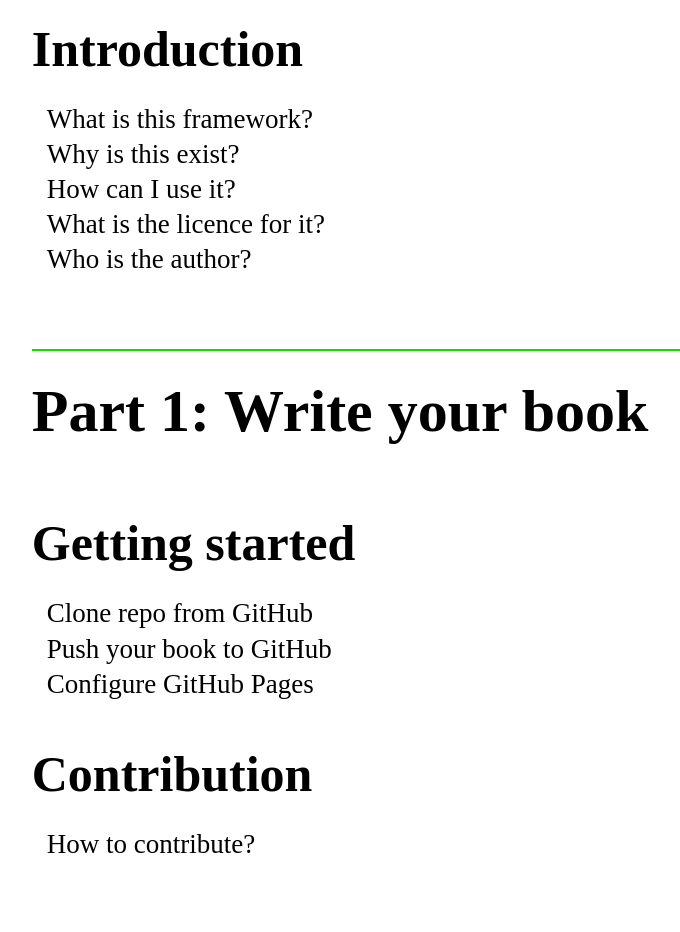
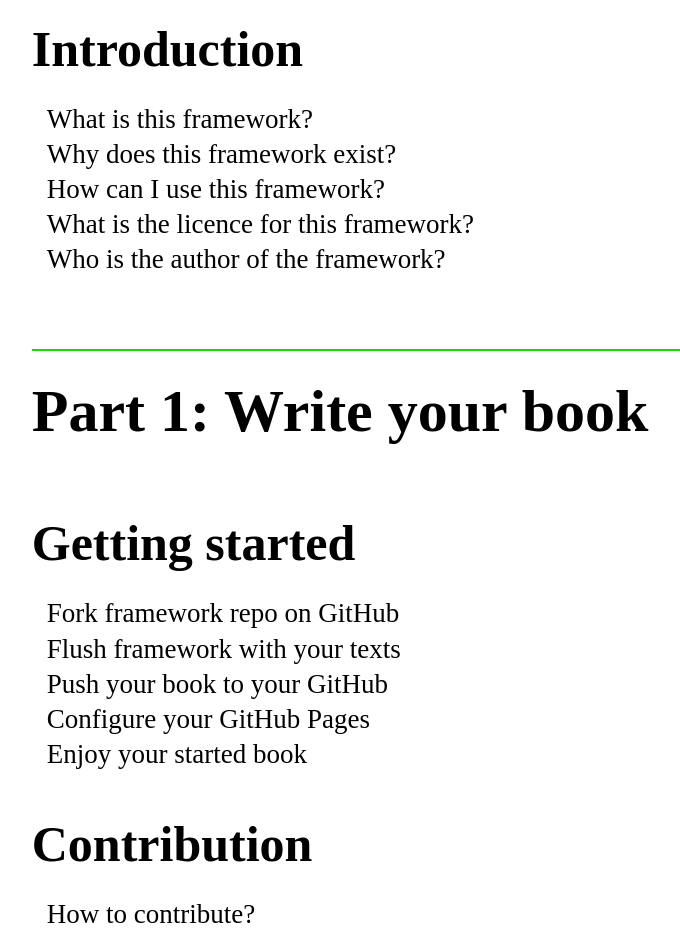
Before and after one commit to Matecs/book, a plain HTML site: page index.html in a window 1280 px wide. Shown: the part 880-1812 px from the top of the page, without its empty margins (396-1076 px from the left). Before the commit the page ends 1742 px from the top, so only its background shows below. Drawn offline with Linux system fonts and the light colour scheme; a web font is replaced by a local one.

Commit message:
fixed toc text errors and made toc text more clear

```diff
--- a/index.html
+++ b/index.html
@@ -27,10 +27,10 @@
         <h3 class="toc">Introduction</h3>
         <ul class="toc">
           <li class="toc">What is this framework?</li>
-          <li class="toc">Why is this exist?</li>
-          <li class="toc">How can I use it?</li>
-          <li class="toc">What is the licence for it?</li>
-          <li class="toc">Who is the author?</li>
+          <li class="toc">Why does this framework exist?</li>
+          <li class="toc">How can I use this framework?</li>
+          <li class="toc">What is the licence for this framework?</li>
+          <li class="toc">Who is the author of the framework?</li>
         </ul>
 
 
@@ -38,9 +38,11 @@
 
         <h3 class="toc">Getting started</h3>
         <ul class="toc">
-          <li class="toc">Clone repo from GitHub</li>
-          <li class="toc">Push your book to GitHub</li>
-          <li class="toc">Configure GitHub Pages</li>
+          <li class="toc">Fork framework repo on GitHub</li>
+          <li class="toc">Flush framework with your texts</li>
+          <li class="toc">Push your book to your GitHub</li>
+          <li class="toc">Configure your GitHub Pages</li>
+          <li class="toc">Enjoy your started book</li>
         </ul>
 
         <h3 class="toc">Contribution</h3>
```
